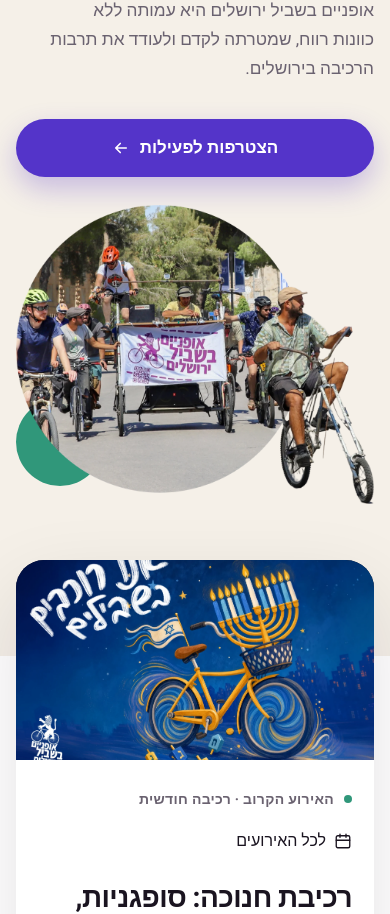
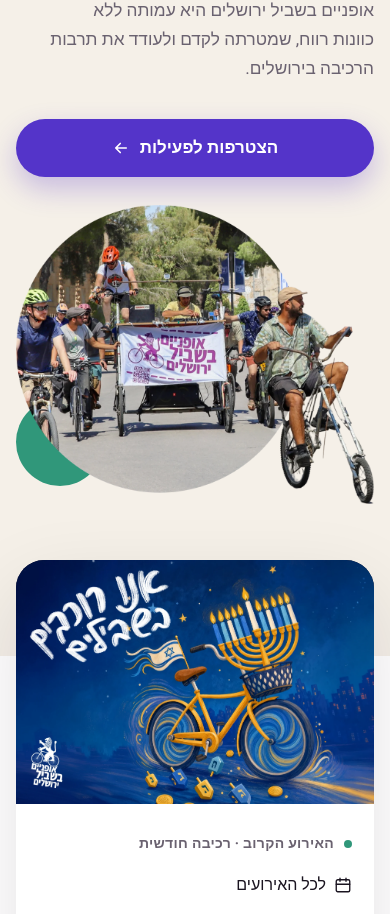
Before and after one commit to mosheh11/b4j-website-, an Astro site: page / in a window 390 px wide. Shown: the part 194-1108 px from the top of the page. Built offline with nearby package versions, Linux system fonts and the light colour scheme; Astro itself is replaced by a stand-in of ours; a web font is replaced by a local one.

Commit message:
Next-ride image: keep artwork logo visible (left-anchored crop, full image on mobile)
Co-Authored-By: Claude Opus 5.5 <noreply@anthropic.com>

```diff
--- a/src/pages/index.astro
+++ b/src/pages/index.astro
@@ -171,7 +171,8 @@ const marquee = phrases.length ? Array.from({ length: Math.ceil(8 / phrases.leng
     flex: 1 1 380px; min-width: 0; min-height: 300px; background: var(--ink); position: relative; overflow: hidden;
     border-start-end-radius: var(--r-lg); border-end-end-radius: var(--r-lg);
   }
-  .ride-art img { position: absolute; inset: 0; width: 100%; height: 100%; object-fit: cover; }
+  /* Anchor the crop to the left edge, where event artwork carries the logo. */
+  .ride-art img { position: absolute; inset: 0; width: 100%; height: 100%; object-fit: cover; object-position: left center; }
 
   /* ---------- Activity ---------- */
   .activity { display: flex; flex-wrap: wrap; gap: 40px 56px; align-items: center; }
@@ -211,7 +212,7 @@ const marquee = phrases.length ? Array.from({ length: Math.ceil(8 / phrases.leng
     .hero-actions .btn { flex: 1 1 100%; }
     .hero-art img { max-width: 440px; }
     .ride-wrap { margin-top: -96px; }
-    .ride-art { order: -1; min-height: 200px; flex-basis: 100%; border-radius: var(--r-lg) var(--r-lg) 0 0; }
+    .ride-art { order: -1; min-height: 0; aspect-ratio: 1858 / 1269; flex-basis: 100%; border-radius: var(--r-lg) var(--r-lg) 0 0; }
     .ride-foot { flex-direction: column; align-items: stretch; }
     .ride-foot .cluster > :global(*) { flex: 1 1 auto; }
     .ride-foot :global(.btn) { width: 100%; }
```
